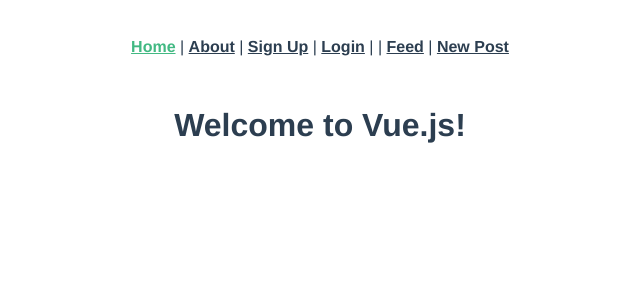
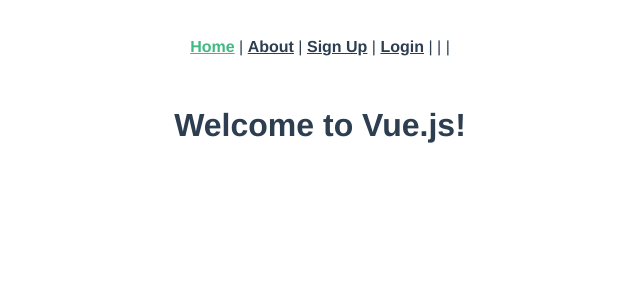
Before and after one commit to ronniemuro/capstone-frontend, a Vue app: page / in a window 1280 px wide. Shown: the top 300 px of the page, without its empty margins (320-960 px from the left). Built offline with nearby package versions, Linux system fonts and the light colour scheme.

Commit message:
fixed to show feed and new post for logged in users only

```diff
--- a/src/App.vue
+++ b/src/App.vue
@@ -29,9 +29,9 @@
     |
     <router-link to="/logout" v-if="isLoggedIn">Logout</router-link>
     |
-    <router-link to="/posts">Feed</router-link>
+    <router-link to="/posts" v-if="isLoggedIn">Feed</router-link>
     |
-    <router-link to="/posts/new">New Post</router-link>
+    <router-link to="/posts/new" v-if="isLoggedIn">New Post</router-link>
   </nav>
   <router-view />
 </template>
```
